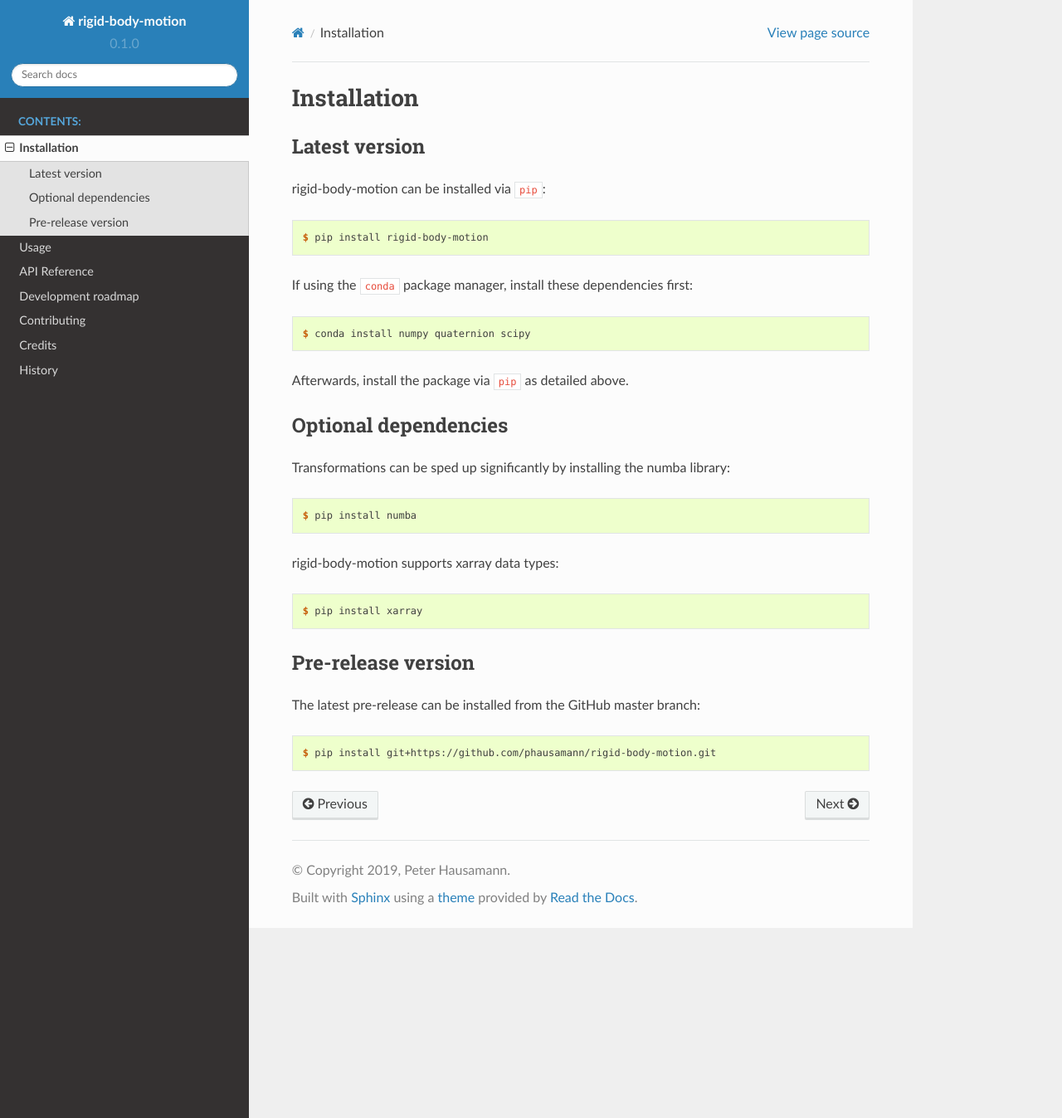
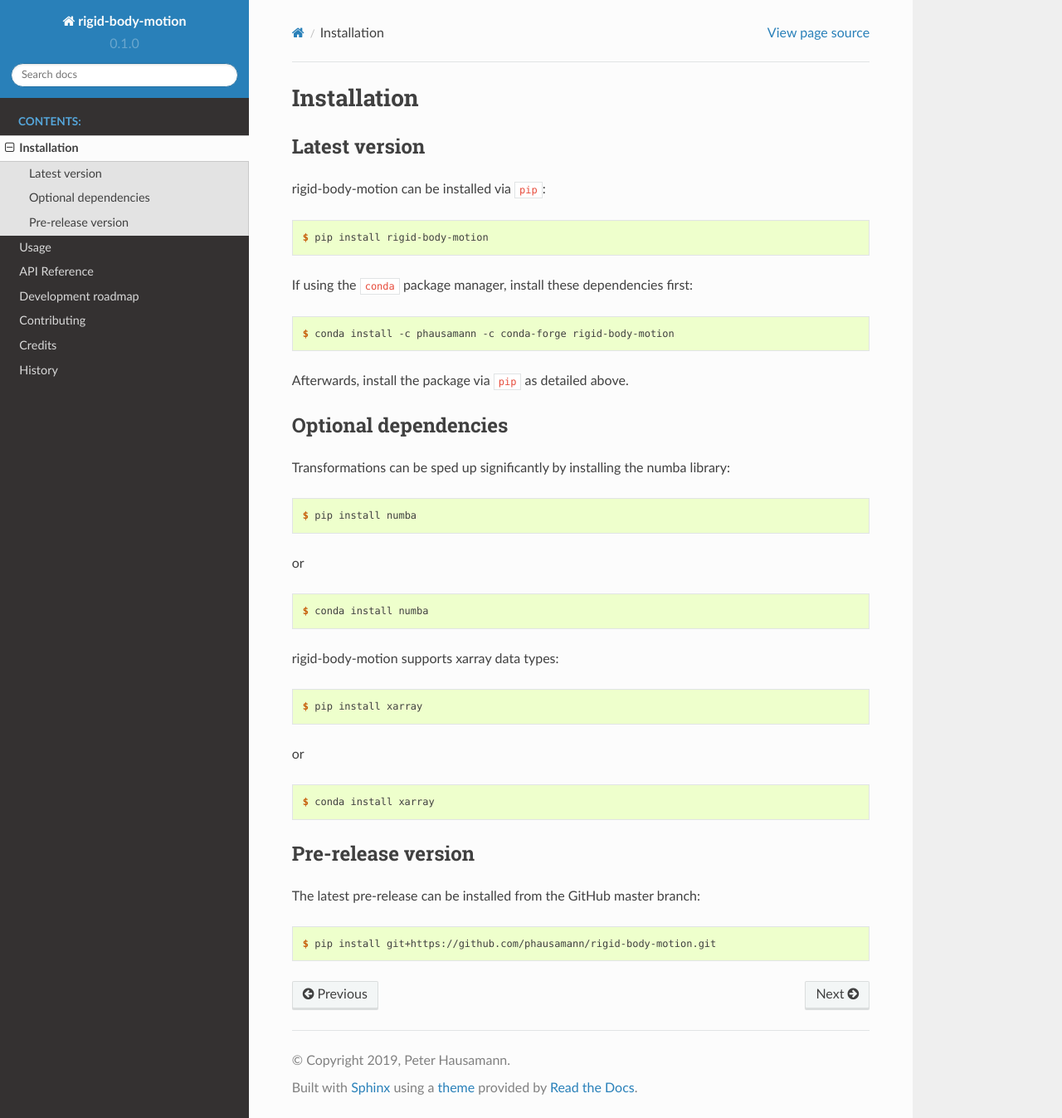
Before and after one commit to phausamann/rigid-body-motion, a Sphinx documentation site: the page built from docs/installation.rst, in a window 1280 px wide and 1347 px high. Shown: the whole window at 83% size. Built offline with Sphinx 7.4.7 and the Read the Docs theme 2.0.0, drawn with Linux system fonts in a browser that asks for light colours.

```diff
--- a/README.rst
+++ b/README.rst
@@ -40,7 +40,7 @@
 
 .. code-block:: console
 
-    $ pip install git+https://github.com/phausamann/rigid-body-motion.git
+    $ pip install rigid-body-motion
 
 or via ``conda``:
 
--- a/docs/installation.rst
+++ b/docs/installation.rst
@@ -18,7 +18,7 @@
 
 .. code-block:: console
 
-    $ conda install numpy quaternion scipy
+    $ conda install -c phausamann -c conda-forge rigid-body-motion
 
 Afterwards, install the package via ``pip`` as detailed above.
 
@@ -32,11 +32,24 @@
 
     $ pip install numba
 
+or
+
+.. code-block:: console
+
+    $ conda install numba
+
+
 rigid-body-motion supports xarray data types:
 
 .. code-block:: console
 
     $ pip install xarray
+
+or
+
+.. code-block:: console
+
+    $ conda install xarray
 
 
 Pre-release version
```
Also changed, not shown: .travis.yml, 2 other files.
